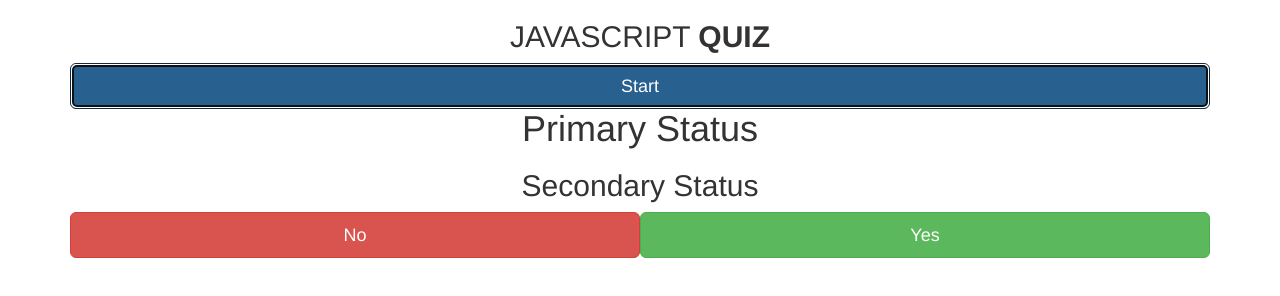
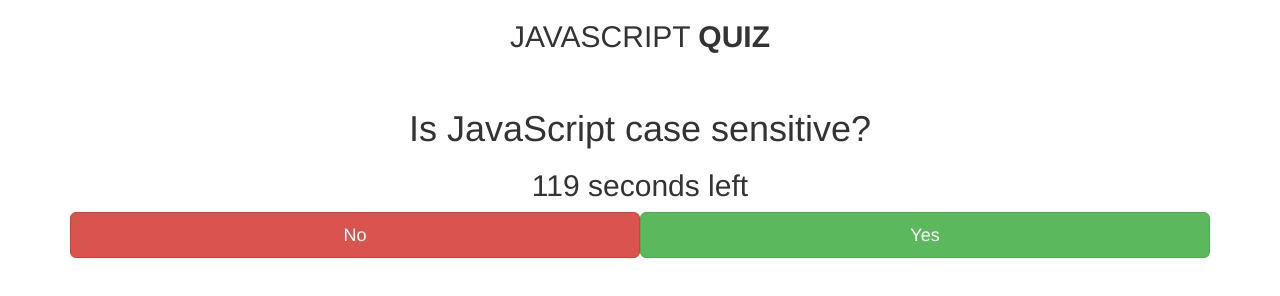
Before and after one commit to JoePall/JavaScript-Quiz, a plain HTML site: page index.html in a window 1280 px wide. Both pictures are taken after a click on the button "Start". Drawn offline with nearby package versions, Linux system fonts and the light colour scheme.

Commit message:
removing comment and adding code

```diff
--- a/quiz.js
+++ b/quiz.js
@@ -1,10 +1,92 @@
-// create Game class
-    // create function stop
-    // create function start
-    // create function updateHighScores
-    // create function refreshDisplay
-    // create function askQuestion
+var responseSection = document.getElementById("response-section");
+var buttonNo = document.getElementById("no-button");
+var buttonYes = document.getElementById("yes-button");
+var buttonStart = document.getElementById("start-game-button");
+var statusPrimary = document.getElementById("status-primary");
+var statusSecondary = document.getElementById("status-secondary");
 
-    // create button start
-    // create button Yes
-    // create button No
+
+buttonStart.addEventListener("click", function(event) {
+    event.preventDefault();
+    game.startQuiz();
+});
+
+buttonNo.addEventListener("click", function(event) {
+    event.preventDefault();
+    game.onAnswer(false);
+});
+
+buttonYes.addEventListener("click", function(event) {
+    event.preventDefault();
+    game.onAnswer(true);
+});
+
+
+var game = {
+    timerInterval: "",
+    highScores: [],
+    allotedTime: 120,
+    questions: [["Is JavaScript case sensitive?", true], ['Is "===" type sensitive?', false], ["#3", false]], // JavaScript fundamentals questions
+    currentQuestionIndex: 0,
+    score: 0,
+    onAnswer: function(response) {
+        if (this.currentQuestionIndex == (this.questions.length - 1)) {
+            this.stop();
+            return;
+        }
+        else if (response == this.questions[this.currentQuestionIndex][1]) {
+            this.score++;
+        }
+        this.currentQuestionIndex++;
+        this.askQuestion();
+    },
+    setup: function() {
+        responseSection.style.visibility = "hidden";
+    },
+    stop: function() {
+        clearInterval(timerInterval);
+        statusPrimary.textContent = "Game Over!";
+        statusSecondary.textContent = "Score: " + this.score + "! New Game?";
+        buttonStart.style.visibility = "visible";
+        responseSection.style.visibility = "hidden";
+    },
+    askQuestion: function() {
+        statusPrimary.textContent = this.questions[this.currentQuestionIndex][0];
+
+    },
+    startQuiz: function() {
+        this.currentQuestionIndex = 0;
+        this.askQuestion();
+
+        buttonStart.style.visibility = 'hidden';
+        responseSection.style.visibility = 'visible';
+
+        this.startTimer();
+    },
+    startTimer: function() {
+        var timeLeft = this.allotedTime;
+        timerInterval = setInterval(function () {
+            statusSecondary.textContent = timeLeft + " seconds left";
+            timeLeft--;
+            if (timeLeft < 0) {
+                stop();
+                clearInterval(timerInterval);
+            }
+        }, 1000);
+    },
+}
+
+game.setup();
+
+
+// // GIVEN I am taking a code quiz
+// // WHEN I click the start button
+// // THEN a timer starts and I am presented with a question
+// // WHEN I answer a question
+// // THEN I am presented with another question
+// // WHEN I answer a question incorrectly
+// // THEN time is subtracted from the clock
+// // WHEN all questions are answered or the timer reaches 0
+// // THEN the game is over
+// // WHEN the game is over
+// // THEN I can save my initials and score
```
Also changed, not shown: index.html (+0 -11 lines), 1 other file.
